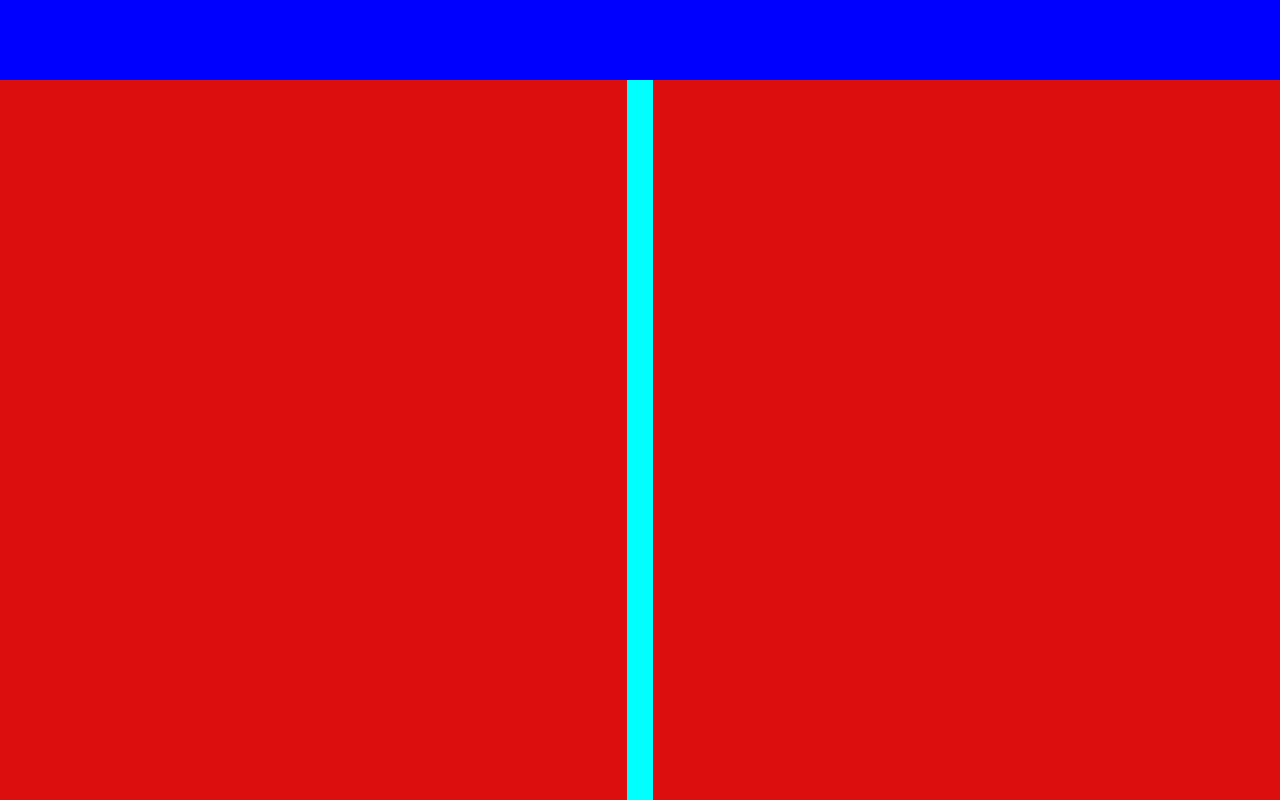
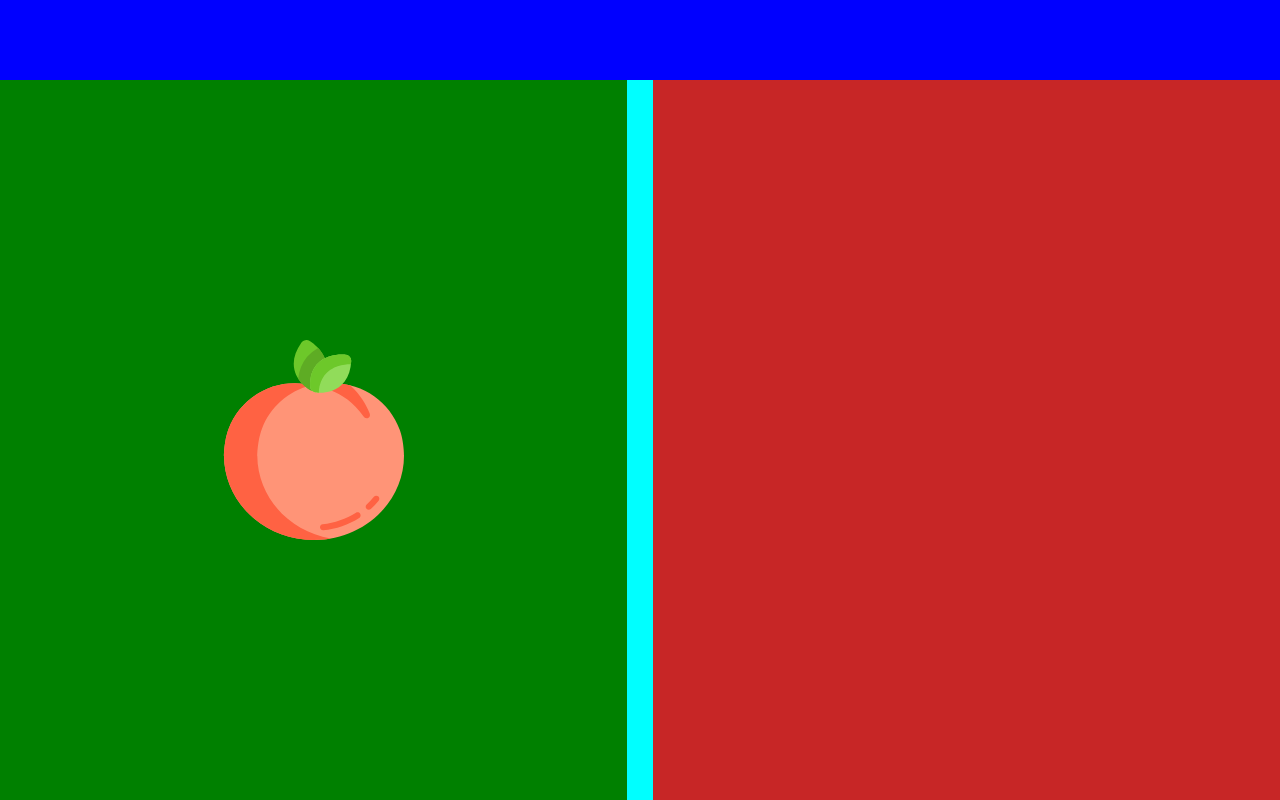
Before and after one commit to Olerand/Peach-Clicker, a plain HTML site: page index.html in a window 1280 px wide. Drawn offline with Linux system fonts and the light colour scheme.

Commit message:
commit, first css+html

```diff
--- a/components/main/_main.scss
+++ b/components/main/_main.scss
@@ -7,6 +7,26 @@ main{
     div{
         min-height: 90vh;
         width: 49%;
-        background-color: rgb(220, 14, 14);
+        background-color: rgb(199, 38, 38);
     }
+    .clicker-menu{
+        .clicker-menu__peach{
+            width: 100%;
+            background-color: green;
+            margin:auto;
+            display: flex;
+            justify-content: center;
+            align-items: center;
+        }
+        .clicker-menu__peach img{
+            width:200px;
+            height: 200px;
+            display: flex;
+            margin: auto;
+        }
+    }
+    .upgrade-menu{
+
+    }
+
 }
--- a/index.html
+++ b/index.html
@@ -13,9 +13,13 @@
     </header>
     <main>
         <div class="clicker-menu">
+            <div class="clicker-menu__peach">
+                <img src="/img/svg/peach.svg" alt="">
+            </div>
+        </div>
+        <div class="upgrade-menu">
 
         </div>
-        <div class="upgrade-menu"></div>
     </main>
 
 
--- a/style/css/reset.css
+++ b/style/css/reset.css
@@ -17,6 +17,7 @@ time, mark, audio, video {
     font-size: 100%;
     font: inherit;
     vertical-align: baseline;
+    box-sizing: border-box;
 }
 article, aside, details, figcaption, figure,
 footer, header, hgroup, menu, nav, section {
```
Also changed, not shown: img/svg/peach.svg (renamed from img/svg/apricot-svgrepo-com.svg), style/css/main.css.
